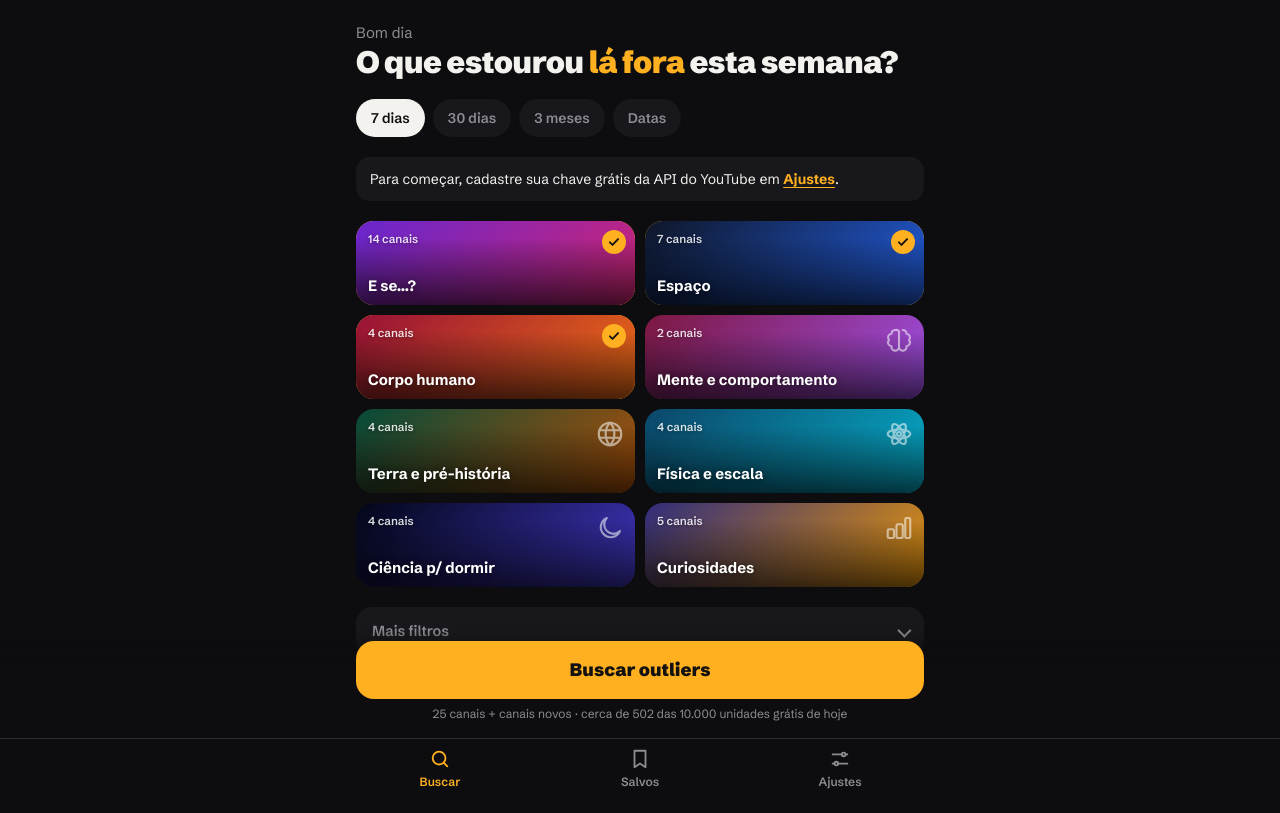
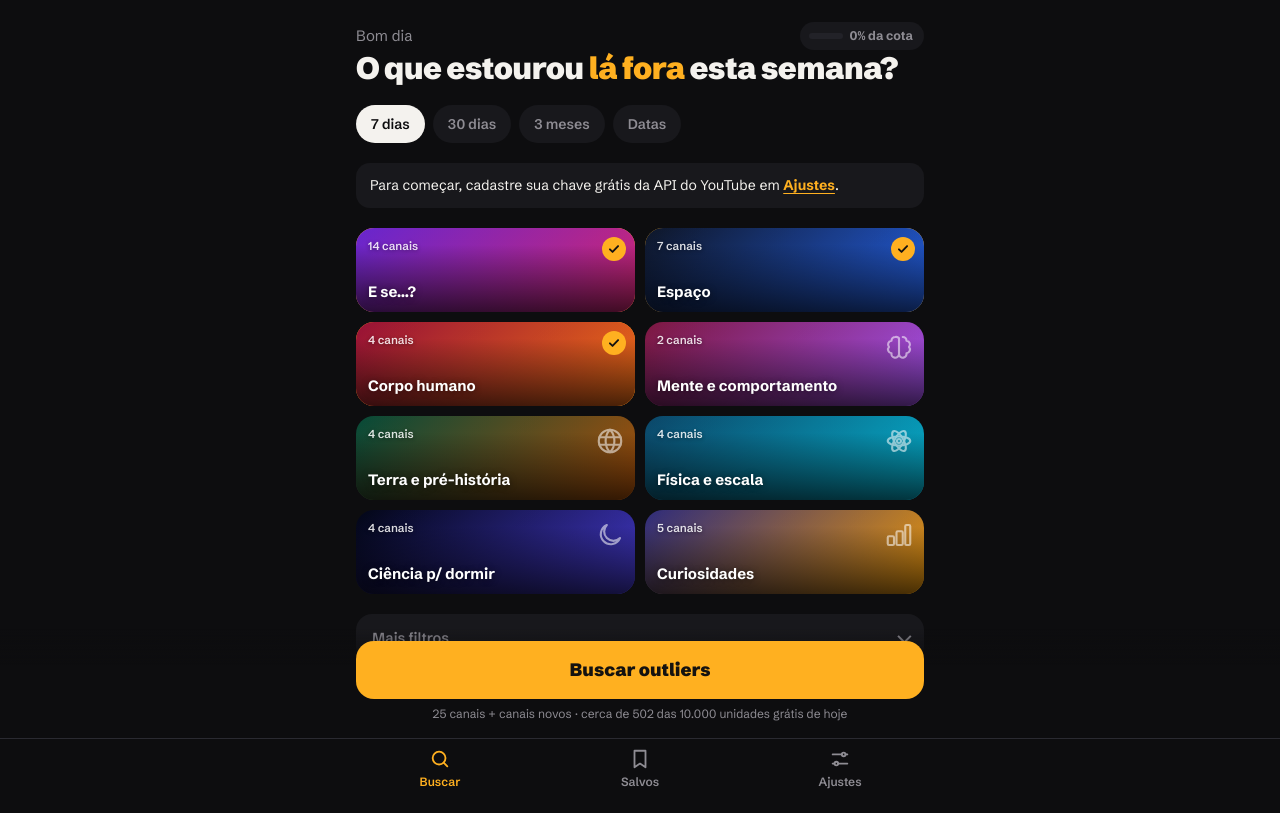
Before and after one commit to andy99br1/radar-de-outliers, a plain HTML site: page assets/index.html in a window 1280 px wide. Drawn offline with Linux system fonts and the light colour scheme.

Commit message:
Versão 2.0: porcentagem da cota em tempo real
Selo com a porcentagem da cota usada hoje no topo da busca (verde, âmbar perto
do limite, vermelho quase no fim), contador ao vivo durante a busca e
porcentagem também em Ajustes.

Co-Authored-By: Claude Opus 5.5 <noreply@anthropic.com>
Claude-Session: https://claude.ai/code/session_015qnrkFWXVmhKACCyoVArEa

```diff
--- a/assets/index.html
+++ b/assets/index.html
@@ -38,6 +38,13 @@ main{max-width:600px;margin:0 auto;padding:22px 16px 150px}
 
 /* ---------- busca ---------- */
 .hello{font-size:15px;color:var(--muted)}
+.topline{display:flex;justify-content:space-between;align-items:center;gap:10px}
+.qchip{display:flex;align-items:center;gap:7px;background:var(--card);border-radius:99px;padding:5px 11px 5px 9px;font-size:12.5px;font-weight:700;color:var(--muted);font-variant-numeric:tabular-nums}
+.qchip i{display:block;width:34px;height:6px;border-radius:6px;background:var(--raised);overflow:hidden;position:relative}
+.qchip i b{position:absolute;inset:0 auto 0 0;background:var(--ok);border-radius:6px}
+.qchip.mid i b{background:var(--amber)} .qchip.high i b{background:var(--bad)}
+.qchip.high{color:var(--bad)}
+.liveq{font-size:12.5px;font-weight:700;color:var(--muted);font-variant-numeric:tabular-nums}
 .headline{margin:2px 0 0;font-size:31px;font-weight:900;line-height:1.06;letter-spacing:-.02em;text-wrap:balance}
 .headline em{font-style:normal;color:var(--amber-text)}
 .tiles{display:grid;grid-template-columns:repeat(2,minmax(0,1fr));gap:10px}
@@ -239,7 +246,7 @@ code{font-family:var(--mono);font-size:12.5px;background:var(--raised);padding:1
   <section class="view" id="v-buscar">
     <div id="form" class="view">
       <div>
-        <div class="hello" id="hello">Olá</div>
+        <div class="topline"><span class="hello" id="hello">Olá</span><button class="qchip" id="quotaChip" type="button" aria-label="Cota grátis usada hoje"></button></div>
         <h1 class="headline" id="headline">O que estourou <em>lá fora</em> esta semana?</h1>
       </div>
       <div class="chips" id="period" role="group" aria-label="Período">
@@ -398,7 +405,15 @@ code{font-family:var(--mono);font-size:12.5px;background:var(--raised);padding:1
   // ---------- cota ----------
   const pacificDay = () => { try { return new Date().toLocaleDateString("en-CA", { timeZone: "America/Los_Angeles" }); } catch { return new Date().toISOString().slice(0,10); } };
   function addUnits(n){ const k = "units." + pacificDay(); store.set(k, store.get(k, 0) + n); paintQuota(); }
-  function paintQuota(){ const u = store.get("units." + pacificDay(), 0); $("quota").textContent = u.toLocaleString("pt-BR") + " de 10.000"; $("meter").style.width = Math.min(100, u/100) + "%"; }
+  function paintQuota(){
+    const u = store.get("units." + pacificDay(), 0), pct = Math.min(100, u / 100);
+    const pctTxt = (pct < 10 && pct > 0 ? pct.toFixed(1).replace(".", ",") : Math.round(pct)) + "%";
+    $("quota").textContent = `${pctTxt} · ${u.toLocaleString("pt-BR")} de 10.000`;
+    $("meter").style.width = pct + "%";
+    const chip = $("quotaChip");
+    if (chip){ chip.innerHTML = `<i><b style="width:${pct}%"></b></i>${pctTxt} da cota`; chip.className = "qchip" + (pct >= 85 ? " high" : pct >= 60 ? " mid" : ""); }
+    document.querySelectorAll(".liveq").forEach(n => n.textContent = `Cota usada hoje: ${pctTxt} (${u.toLocaleString("pt-BR")} de 10.000)`);
+  }
 
   // ---------- API ----------
   class ApiError extends Error { constructor(reason, msg){ super(msg); this.reason = reason; } }
@@ -488,7 +503,7 @@ code{font-family:var(--mono);font-size:12.5px;background:var(--raised);padding:1
   function scanner(text){
     const w = el("div",{class:"scan"});
     w.innerHTML = '<svg width="90" height="90" viewBox="0 0 90 90" aria-hidden="true"><g fill="none" stroke="currentColor" stroke-width="3" opacity=".25"><circle cx="45" cy="45" r="40"/><circle cx="45" cy="45" r="22"/></g><path class="sweep" d="M45 45 L45 5 A40 40 0 0 1 80 25 Z" fill="#FFB020" opacity=".85"/><circle cx="45" cy="45" r="3.5" fill="currentColor"/></svg>';
-    const p = el("span",{}, text); w.append(p); return { node: w, set: (t) => p.textContent = t };
+    const p = el("span",{}, text); const q = el("span",{class:"liveq"}); w.append(p, q); setTimeout(paintQuota); return { node: w, set: (t) => p.textContent = t };
   }
   function showForm(){ $("form").hidden = false; $("results").hidden = true; $("cta").hidden = false; window.scrollTo(0,0); }
   function showResults(){ $("form").hidden = true; $("results").hidden = false; $("cta").hidden = true; window.scrollTo(0,0); }
@@ -922,6 +937,8 @@ code{font-family:var(--mono);font-size:12.5px;background:var(--raised);padding:1
   $("go").addEventListener("click", run);
   $("saveKey").addEventListener("click", saveKey);
   $("addChan").addEventListener("click", addChannel);
+  $("quotaChip").addEventListener("click", () => switchView("ajustes"));
+  setInterval(paintQuota, 60000);
   renderChannels();
   $("toSettings").addEventListener("click", () => switchView("ajustes"));
   $("scrim").addEventListener("click", closeSheet);
```
Also changed, not shown: 2 other files.
